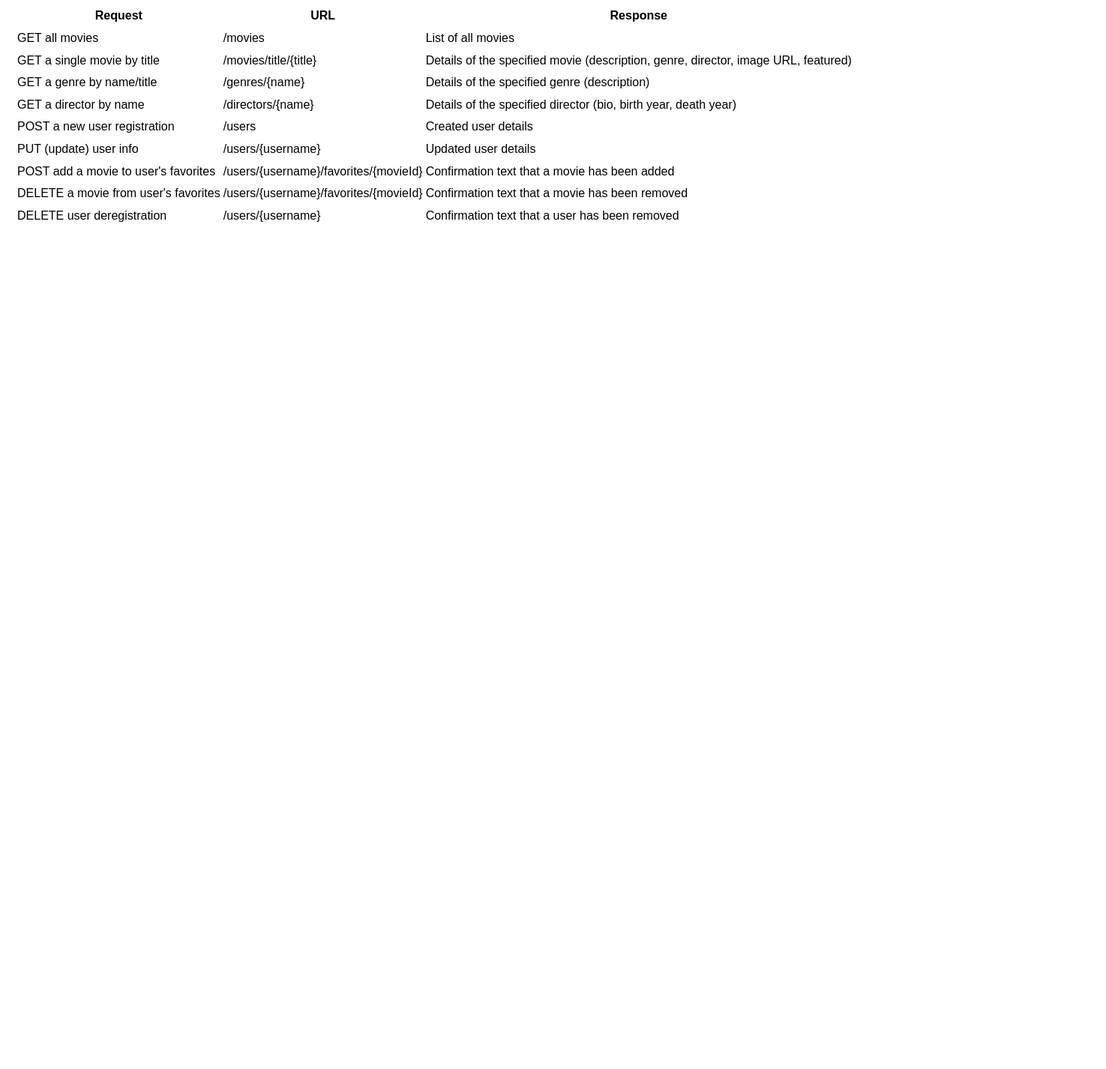
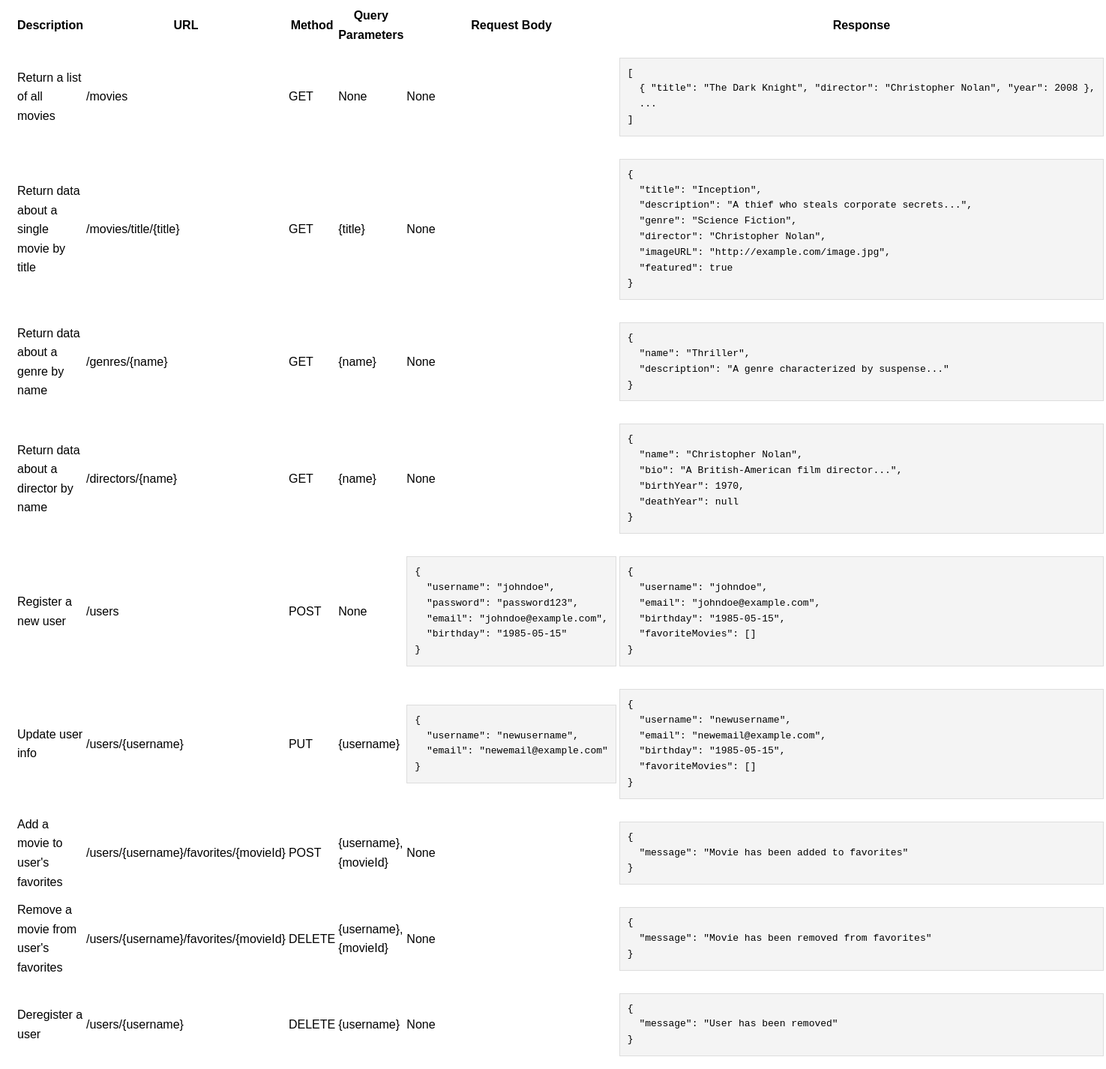
Before and after one commit to arnirohandi/movie_api, a website: page public/documentation.html in a window 1280 px wide. Shown: the part 360-1786 px from the top of the page at 75% size, 1475 px wide, since content can reach past the window. Before the commit the page ends 800 px from the top, so only its background shows below. Drawn offline with Linux system fonts and the light colour scheme.

Commit message:
Add documentation for each of endpoints to documentation.html file

```diff
--- a/public/documentation.html
+++ b/public/documentation.html
@@ -36,56 +36,150 @@
     <table>
         <thead>
             <tr>
-                <th>Request</th>
+                <th>Description</th>
                 <th>URL</th>
+                <th>Method</th>
+                <th>Query Parameters</th>
+                <th>Request Body</th>
                 <th>Response</th>
             </tr>
         </thead>
         <tbody>
             <tr>
-                <td>GET all movies</td>
+                <td>Return a list of all movies</td>
                 <td>/movies</td>
-                <td>List of all movies</td>
+                <td>GET</td>
+                <td>None</td>
+                <td>None</td>
+                <td>
+<pre>[
+  { "title": "The Dark Knight", "director": "Christopher Nolan", "year": 2008 },
+  ...
+]</pre>
+                </td>
             </tr>
             <tr>
-                <td>GET a single movie by title</td>
+                <td>Return data about a single movie by title</td>
                 <td>/movies/title/{title}</td>
-                <td>Details of the specified movie (description, genre, director, image URL, featured)</td>
+                <td>GET</td>
+                <td>{title}</td>
+                <td>None</td>
+                <td>
+<pre>{
+  "title": "Inception",
+  "description": "A thief who steals corporate secrets...",
+  "genre": "Science Fiction",
+  "director": "Christopher Nolan",
+  "imageURL": "http://example.com/image.jpg",
+  "featured": true
+}</pre>
+                </td>
             </tr>
             <tr>
-                <td>GET a genre by name/title</td>
+                <td>Return data about a genre by name</td>
                 <td>/genres/{name}</td>
-                <td>Details of the specified genre (description)</td>
+                <td>GET</td>
+                <td>{name}</td>
+                <td>None</td>
+                <td>
+<pre>{
+  "name": "Thriller",
+  "description": "A genre characterized by suspense..."
+}</pre>
+                </td>
             </tr>
             <tr>
-                <td>GET a director by name</td>
+                <td>Return data about a director by name</td>
                 <td>/directors/{name}</td>
-                <td>Details of the specified director (bio, birth year, death year)</td>
+                <td>GET</td>
+                <td>{name}</td>
+                <td>None</td>
+                <td>
+<pre>{
+  "name": "Christopher Nolan",
+  "bio": "A British-American film director...",
+  "birthYear": 1970,
+  "deathYear": null
+}</pre>
+                </td>
             </tr>
             <tr>
-                <td>POST a new user registration</td>
+                <td>Register a new user</td>
                 <td>/users</td>
-                <td>Created user details</td>
+                <td>POST</td>
+                <td>None</td>
+                <td>
+<pre>{
+  "username": "johndoe",
+  "password": "password123",
+  "email": "johndoe@example.com",
+  "birthday": "1985-05-15"
+}</pre>
+                </td>
+                <td>
+<pre>{
+  "username": "johndoe",
+  "email": "johndoe@example.com",
+  "birthday": "1985-05-15",
+  "favoriteMovies": []
+}</pre>
+                </td>
             </tr>
             <tr>
-                <td>PUT (update) user info</td>
+                <td>Update user info</td>
                 <td>/users/{username}</td>
-                <td>Updated user details</td>
+                <td>PUT</td>
+                <td>{username}</td>
+                <td>
+<pre>{
+  "username": "newusername",
+  "email": "newemail@example.com"
+}</pre>
+                </td>
+                <td>
+<pre>{
+  "username": "newusername",
+  "email": "newemail@example.com",
+  "birthday": "1985-05-15",
+  "favoriteMovies": []
+}</pre>
+                </td>
             </tr>
             <tr>
-                <td>POST add a movie to user's favorites</td>
+                <td>Add a movie to user's favorites</td>
                 <td>/users/{username}/favorites/{movieId}</td>
-                <td>Confirmation text that a movie has been added</td>
+                <td>POST</td>
+                <td>{username}, {movieId}</td>
+                <td>None</td>
+                <td>
+<pre>{
+  "message": "Movie has been added to favorites"
+}</pre>
+                </td>
             </tr>
             <tr>
-                <td>DELETE a movie from user's favorites</td>
+                <td>Remove a movie from user's favorites</td>
                 <td>/users/{username}/favorites/{movieId}</td>
-                <td>Confirmation text that a movie has been removed</td>
+                <td>DELETE</td>
+                <td>{username}, {movieId}</td>
+                <td>None</td>
+                <td>
+<pre>{
+  "message": "Movie has been removed from favorites"
+}</pre>
+                </td>
             </tr>
             <tr>
-                <td>DELETE user deregistration</td>
+                <td>Deregister a user</td>
                 <td>/users/{username}</td>
-                <td>Confirmation text that a user has been removed</td>
+                <td>DELETE</td>
+                <td>{username}</td>
+                <td>None</td>
+                <td>
+<pre>{
+  "message": "User has been removed"
+}</pre>
+                </td>
             </tr>
         </tbody>
     </table>
```
